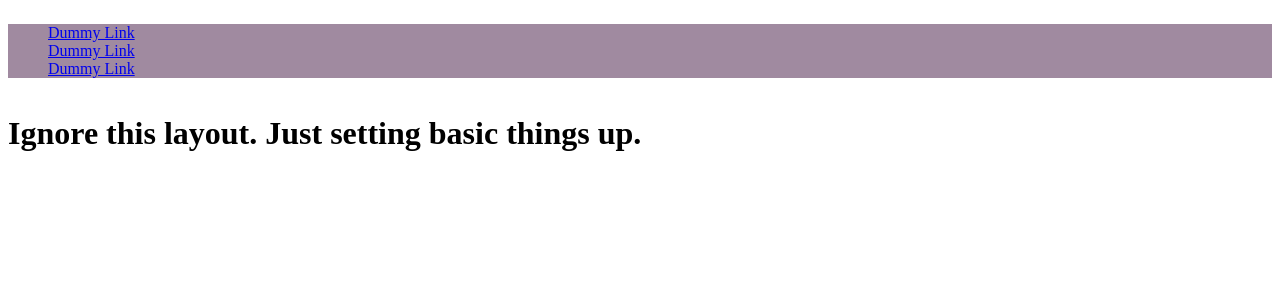
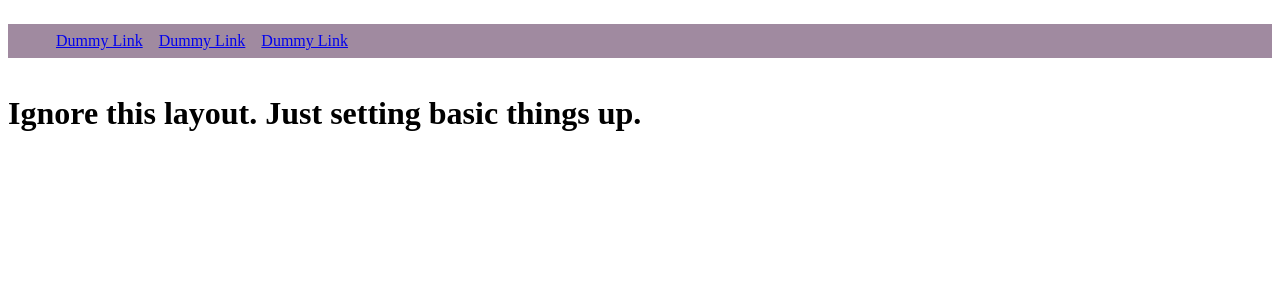
Before and after one commit to Amiibo-Atlas/Amiibo-Atlas, a React (Vite) app: page / in a window 1280 px wide. Shown: the top 300 px of the page. Built offline with nearby package versions, Linux system fonts and the light colour scheme.

Commit message:
Dummy navbar, temporary

```diff
--- a/src/components/Navbar.tsx
+++ b/src/components/Navbar.tsx
@@ -8,11 +8,17 @@ const NavbarContainer = styled.div`
 `;
 const NavbarUL = styled.ul`
   background-color: #a08aa0;
+  display: flex;
+  flex-direction: column;
+  @media (min-width: 587px) {
+    flex-direction: row;
+  }
 `;
 
 const NavbarLi = styled.li`
   list-style-type: none;
-  color: red;
+  color: white;
+  padding: 0.5rem;
 `;
 
 function Navbar() {
```
